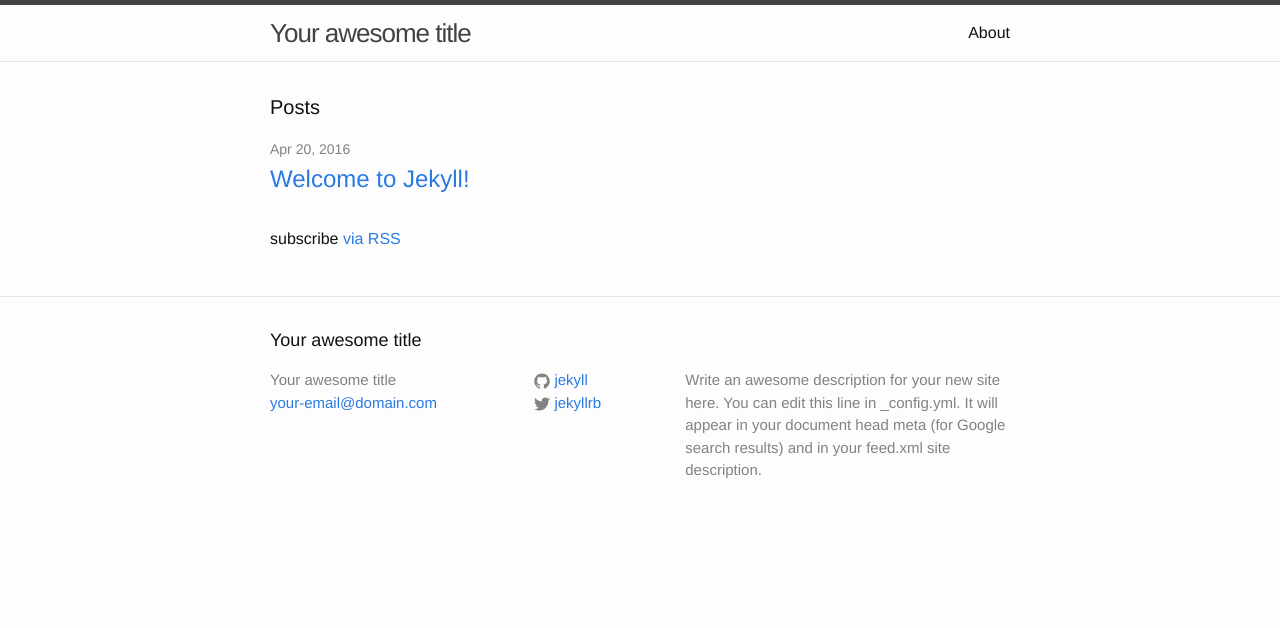
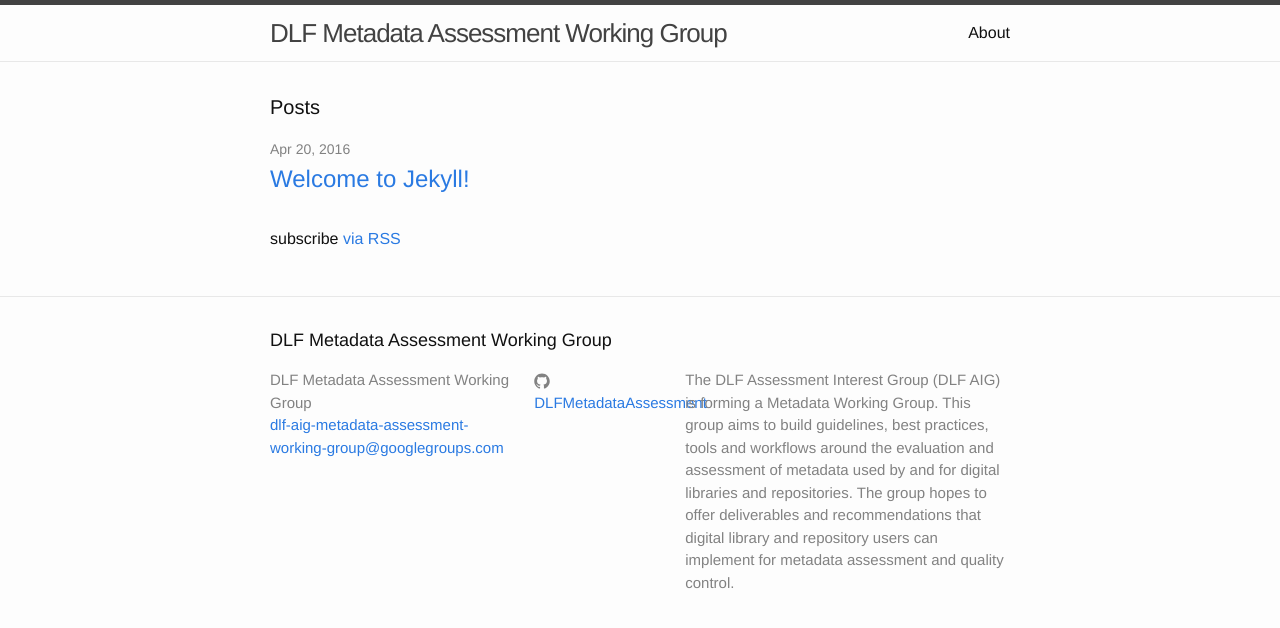
Before and after one commit to DLFMetadataAssessment/DLFMetadataAssessment.github.io, a Jekyll site: the page built from index.html, in a window 1280 px wide. Shown: the top 628 px of the page. Built offline with Jekyll 4.4.1, drawn with Linux system fonts in a browser that asks for light colours.

Commit message:
put basic info in config

```diff
--- a/_config.yml
+++ b/_config.yml
@@ -6,16 +6,13 @@
 # 'jekyll serve'. If you change this file, please restart the server process.
 
 # Site settings
-title: Your awesome title
-email: your-email@domain.com
+title: DLF Metadata Assessment Working Group
+email: dlf-aig-metadata-assessment-working-group@googlegroups.com
 description: > # this means to ignore newlines until "baseurl:"
-  Write an awesome description for your new site here. You can edit this
-  line in _config.yml. It will appear in your document head meta (for
-  Google search results) and in your feed.xml site description.
+  The DLF Assessment Interest Group (DLF AIG) is forming a Metadata Working Group. This group aims to build guidelines, best practices, tools and workflows around the evaluation and assessment of metadata used by and for digital libraries and repositories. The group hopes to offer deliverables and recommendations that digital library and repository users can implement for metadata assessment and quality control.
 baseurl: "" # the subpath of your site, e.g. /blog
-url: "http://yourdomain.com" # the base hostname & protocol for your site
-twitter_username: jekyllrb
-github_username:  jekyll
+url: "http://DLFMetadataAssessment.github.io" # the base hostname & protocol for your site
+github_username:  DLFMetadataAssessment
 
 # Build settings
 markdown: kramdown
```
